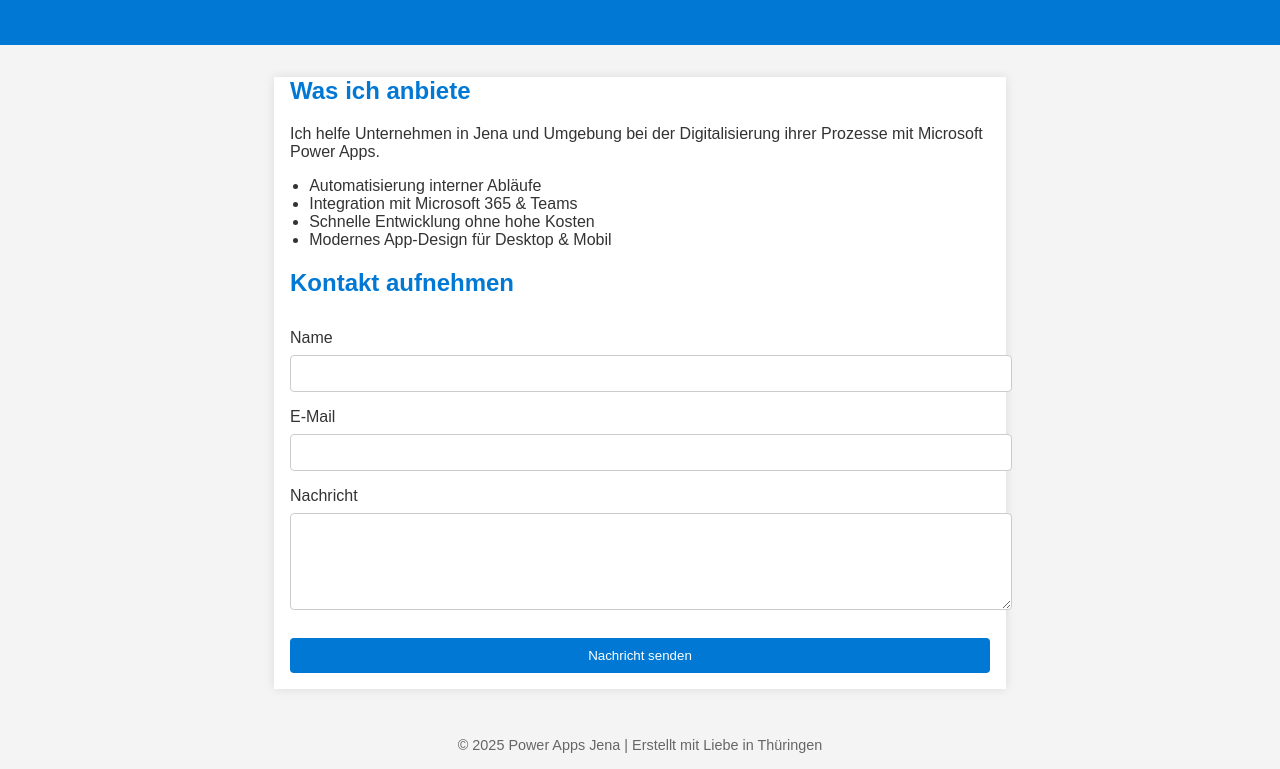
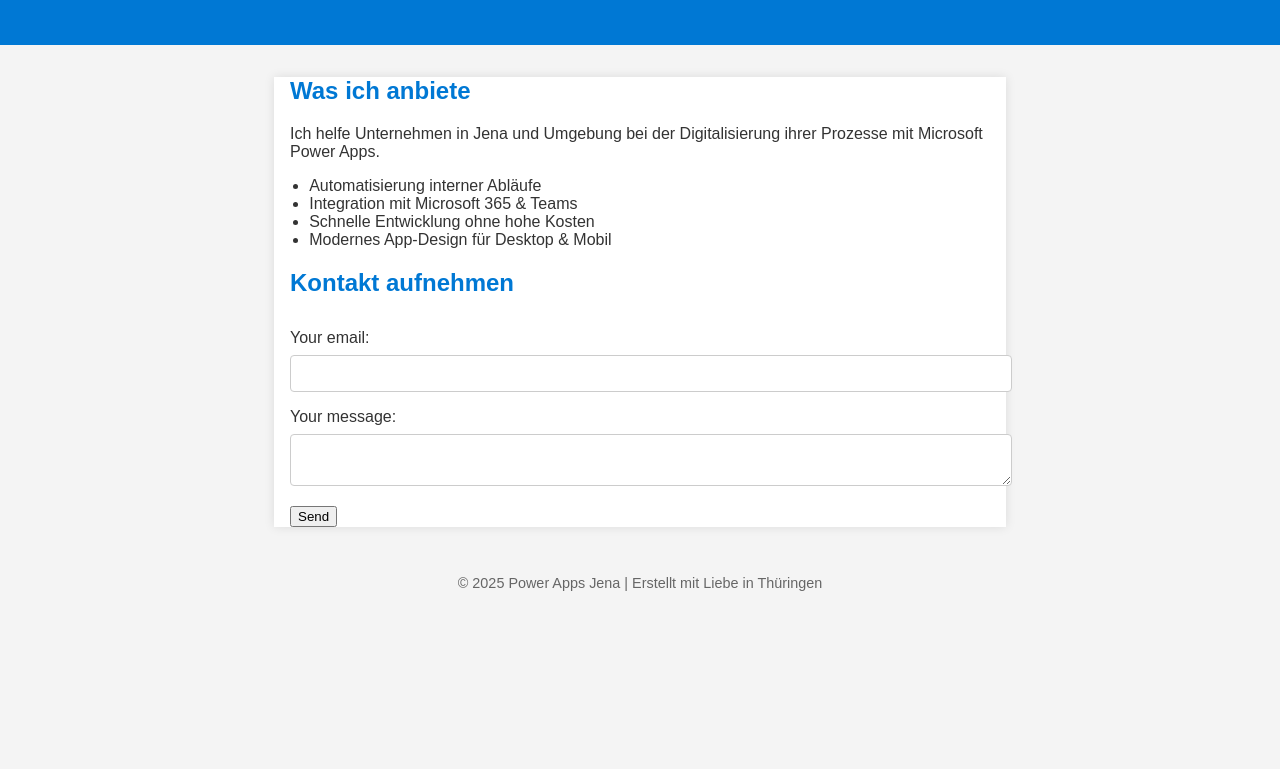
Before and after one commit to Digital-Jena/power-apps-jena, a plain HTML site: page index.html in a window 1280 px wide. Shown: the part 133-902 px from the top of the page. After the commit the page ends 800 px from the top, so only its background shows below. Drawn offline with Linux system fonts and the light colour scheme.

Commit message:
Update index.html

```diff
--- a/index.html
+++ b/index.html
@@ -87,18 +87,21 @@
   </ul>
 
   <h2>Kontakt aufnehmen</h2>
-  <form action="https://formspree.io/f/YOUR_FORM_ID" method="POST">
-    <label for="name">Name</label>
-    <input type="text" name="name" required>
-
-    <label for="email">E-Mail</label>
-    <input type="email" name="email" required>
-
-    <label for="message">Nachricht</label>
-    <textarea name="message" rows="5" required></textarea>
-
-    <input type="submit" value="Nachricht senden">
-  </form>
+  <form
+  action="https://formspree.io/f/xeoapzvl"
+  method="POST"
+>
+  <label>
+    Your email:
+    <input type="email" name="email">
+  </label>
+  <label>
+    Your message:
+    <textarea name="message"></textarea>
+  </label>
+  <!-- your other form fields go here -->
+  <button type="submit">Send</button>
+</form>
 </main>
 
 <footer>
```
